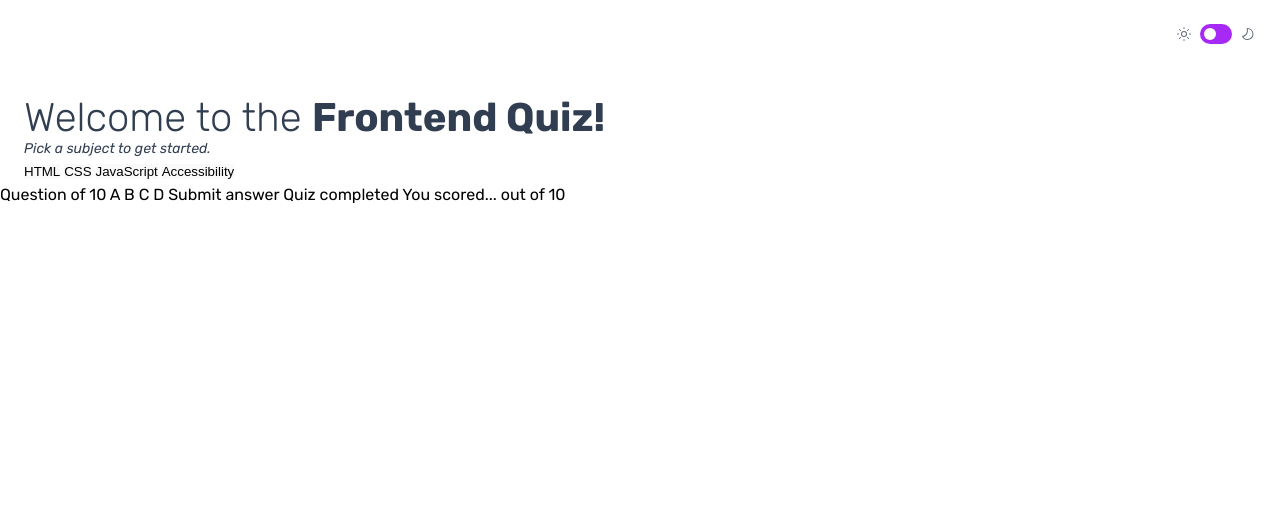
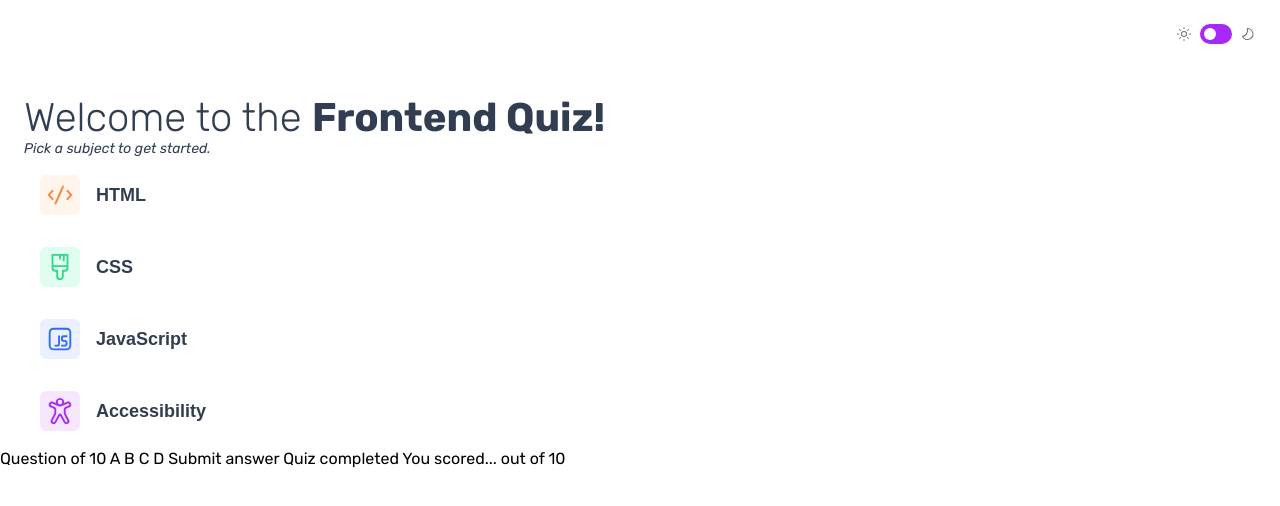
Before and after one commit to O-Julia-O/frontend-quiz-app, a website built with Vite: page index.html in a window 1280 px wide. Built offline with nearby package versions, Linux system fonts and the light colour scheme.

Commit message:
created styles for buttons

```diff
--- a/index.html
+++ b/index.html
@@ -25,17 +25,17 @@
     <svg xmlns="http://www.w3.org/2000/svg" width="16" height="16" fill="none" viewBox="0 0 24 24"><path fill="#626C7F" d="M11.775 4.522A7.5 7.5 0 1 1 4.898 16.09c2.104-.57 4.974-1.953 6.24-5.326.828-2.211.876-4.408.637-6.241ZM20.184 12a8.997 8.997 0 0 0-9.315-8.994.75.75 0 0 0-.713.888c.345 1.821.42 4.092-.424 6.342-1.2 3.201-4.203 4.26-6.115 4.606a.75.75 0 0 0-.542 1.066A9 9 0 0 0 20.184 12Z"/></svg>
   </header>
   <main>
-    <section class="quiz-menu flex flex-row">
+    <section class="quiz-menu flex flex-column">
       <div>
         <h1 class="quiz-menu__heading text-preset-2-mobile-light">Welcome to the <span class="text-preset-2-mobile-medium">Frontend Quiz!</span></h1>
         <p class="quiz-menu__paragraph text-preset-5-mobile">Pick a subject to get started.</p>
       </div>
 
-      <div class="quiz-menu__buttons">
-        <button class="button html-btn">HTML</button>
-        <button class="button css-btn">CSS</button>
-        <button class="button js-btn">JavaScript</button>
-        <button class="button access-btn">Accessibility</button>
+      <div class="quiz-menu__buttons flex flex-column">
+        <button class="button text-preset-4-mobile-medium"><svg class="html-btn" xmlns="http://www.w3.org/2000/svg" width="40" height="40" fill="none" viewBox="0 0 40 40"><path fill="#FF7E35" d="M24.508 7.607a1.25 1.25 0 0 1 .634 1.65l-10 22.5a1.25 1.25 0 1 1-2.284-1.015l10-22.5a1.251 1.251 0 0 1 1.65-.635ZM10.832 13.44a1.249 1.249 0 0 1 .1 1.765L6.674 20l4.263 4.795a1.25 1.25 0 1 1-1.87 1.66l-5-5.625a1.25 1.25 0 0 1 0-1.66l5-5.625a1.25 1.25 0 0 1 1.764-.105Zm18.337 0a1.25 1.25 0 0 1 1.765.105l5 5.625a1.25 1.25 0 0 1 0 1.66l-5 5.625a1.25 1.25 0 1 1-1.87-1.66L33.327 20l-4.262-4.795a1.25 1.25 0 0 1 .105-1.765Z"/></svg>HTML</button>
+        <button class="button text-preset-4-mobile-medium"><svg class="css-btn" xmlns="http://www.w3.org/2000/svg" width="40" height="40" fill="none" viewBox="0 0 40 40"><path fill="#2FD887" d="M10 2.505a1.25 1.25 0 0 0-1.25 1.25V21.25a5 5 0 0 0 5 5H15v6.25a4.999 4.999 0 0 0 9.615 1.913c.25-.607.38-1.257.38-1.913v-6.25h1.255a5 5 0 0 0 5-5V3.755A1.25 1.25 0 0 0 30 2.505H10ZM28.75 17.5h-17.5V5.005h7.5V8.76a1.25 1.25 0 0 0 2.5 0V5.005h2.5v6.24a1.25 1.25 0 0 0 2.5 0v-6.24h2.5V17.5Zm-17.5 3.75V20h17.5v1.25a2.5 2.5 0 0 1-2.5 2.5h-2.505a1.25 1.25 0 0 0-1.25 1.25v7.5a2.497 2.497 0 1 1-4.995 0V25a1.25 1.25 0 0 0-1.25-1.25h-2.5a2.5 2.5 0 0 1-2.5-2.5Z"/></svg>CSS</button>
+        <button class="button text-preset-4-mobile-medium"><svg class="js-btn" xmlns="http://www.w3.org/2000/svg" width="40" height="40" fill="none" viewBox="0 0 40 40"><path fill="#306AFF" d="M21.25 18.75A3.75 3.75 0 0 1 25 15h3.75a1.25 1.25 0 0 1 0 2.5H25a1.25 1.25 0 0 0-1.25 1.25V20A1.25 1.25 0 0 0 25 21.25h1.25A3.75 3.75 0 0 1 30 25v1.25A3.75 3.75 0 0 1 26.25 30H22.5a1.25 1.25 0 0 1 0-2.5h3.75a1.25 1.25 0 0 0 1.25-1.25V25a1.25 1.25 0 0 0-1.25-1.25H25A3.75 3.75 0 0 1 21.25 20v-1.25ZM20 16.25a1.25 1.25 0 0 0-2.5 0v10a1.25 1.25 0 0 1-1.25 1.25h-2.5a1.25 1.25 0 0 0 0 2.5h2.5A3.75 3.75 0 0 0 20 26.25v-10Zm-15-5A6.25 6.25 0 0 1 11.25 5h17.5A6.25 6.25 0 0 1 35 11.25v17.5A6.25 6.25 0 0 1 28.75 35h-17.5A6.25 6.25 0 0 1 5 28.75v-17.5Zm6.25-3.75a3.75 3.75 0 0 0-3.75 3.75v17.5a3.75 3.75 0 0 0 3.75 3.75h17.5a3.75 3.75 0 0 0 3.75-3.75v-17.5a3.75 3.75 0 0 0-3.75-3.75h-17.5Z"/></svg>JavaScript</button>
+        <button class="button text-preset-4-mobile-medium"><svg class="access-btn" xmlns="http://www.w3.org/2000/svg" width="40" height="40" fill="none" viewBox="0 0 40 40"><path fill="#A729F5" d="M16.875 8.125a3.125 3.125 0 1 1 6.25 0 3.125 3.125 0 0 1-6.25 0ZM20 2.5a5.625 5.625 0 0 0-5.475 6.915l-4.03-1.625a4 4 0 0 0-5.19 2.18 3.95 3.95 0 0 0 2.175 5.175l5.02 2.027v5.96l-4.532 8.525a3.98 3.98 0 0 0 7.024 3.738L20 25.975l5.01 9.42a3.978 3.978 0 0 0 7.025-3.735L27.5 23.13v-5.957l5.02-2.028a3.95 3.95 0 0 0 2.175-5.175 4 4 0 0 0-5.19-2.183l-4.027 1.628A5.626 5.626 0 0 0 20 2.5ZM7.618 10.922a1.5 1.5 0 0 1 1.94-.817l8.57 3.463a5 5 0 0 0 3.744 0l8.57-3.463a1.5 1.5 0 0 1 1.94.817 1.45 1.45 0 0 1-.8 1.905l-5.02 2.025A2.5 2.5 0 0 0 25 17.175v5.957c0 .41.1.814.293 1.175l4.535 8.528a1.48 1.48 0 0 1-2.61 1.39l-5.01-9.425a2.5 2.5 0 0 0-4.415 0l-5.008 9.418a1.477 1.477 0 1 1-2.61-1.388l4.532-8.525A2.5 2.5 0 0 0 15 23.133v-5.96a2.5 2.5 0 0 0-1.563-2.318l-5.02-2.03a1.45 1.45 0 0 1-.8-1.902Z"/></svg>Accessibility</button>
       </div>
     </section>
   </main>
--- a/src/main.js
+++ b/src/main.js
@@ -1,2 +1,3 @@
 import './styles/fonts.css'
 import './styles/base.css'
+import './styles/buttons.css'
--- a/src/styles/base.css
+++ b/src/styles/base.css
@@ -90,8 +90,12 @@ body {
   flex-direction: row;
 }
 
-.flex-row {
+.flex-column {
   flex-direction: column;
+}
+
+.wrapper {
+  width: 100%;
 }
 
 /* QUIZ MENU */
--- /dev/null
+++ b/src/styles/buttons.css
@@ -0,0 +1,52 @@
+quiz-menu__buttons {
+  display: flex;
+  justify-content: space-between;
+  margin: 0 24px;
+}
+
+.button {
+    display: flex;
+    background-color: white; /* Green */
+    text-align: left;
+    align-items: center;
+    cursor: pointer;
+    border-radius: 12px;
+}
+
+.button svg {
+    border-radius: 6px;
+    margin: 1rem;
+    padding: 5px;
+}
+
+.button .html-btn {
+    background-color: #FFF5ED;
+}
+
+.button .css-btn{
+    background-color: #E0FDEF;
+}
+
+.button .js-btn{
+    background-color: #EBF0FF;
+}
+
+.button .access-btn{
+    background-color: #F6E7FF;
+}
+
+.html-btn {
+    fill: #FF7E35;
+}
+
+.css-btn {
+    fill: #2FD887;
+}
+
+.js-btn {
+    fill: #306AFF;
+}
+
+.access-btn {
+    fill: #A729F5;
+}
--- a/src/styles/fonts.css
+++ b/src/styles/fonts.css
@@ -34,6 +34,14 @@
     color: var(--color-text);
 }
 
+.text-preset-4-mobile-medium {
+    font-weight: 700;
+    font-size: 18px;
+    line-height: 100%;
+    word-spacing: 0;
+    color: var(--color-text);
+}
+
 .text-preset-5-mobile {
     font-size: 14px;
     line-height: 150%;
```
